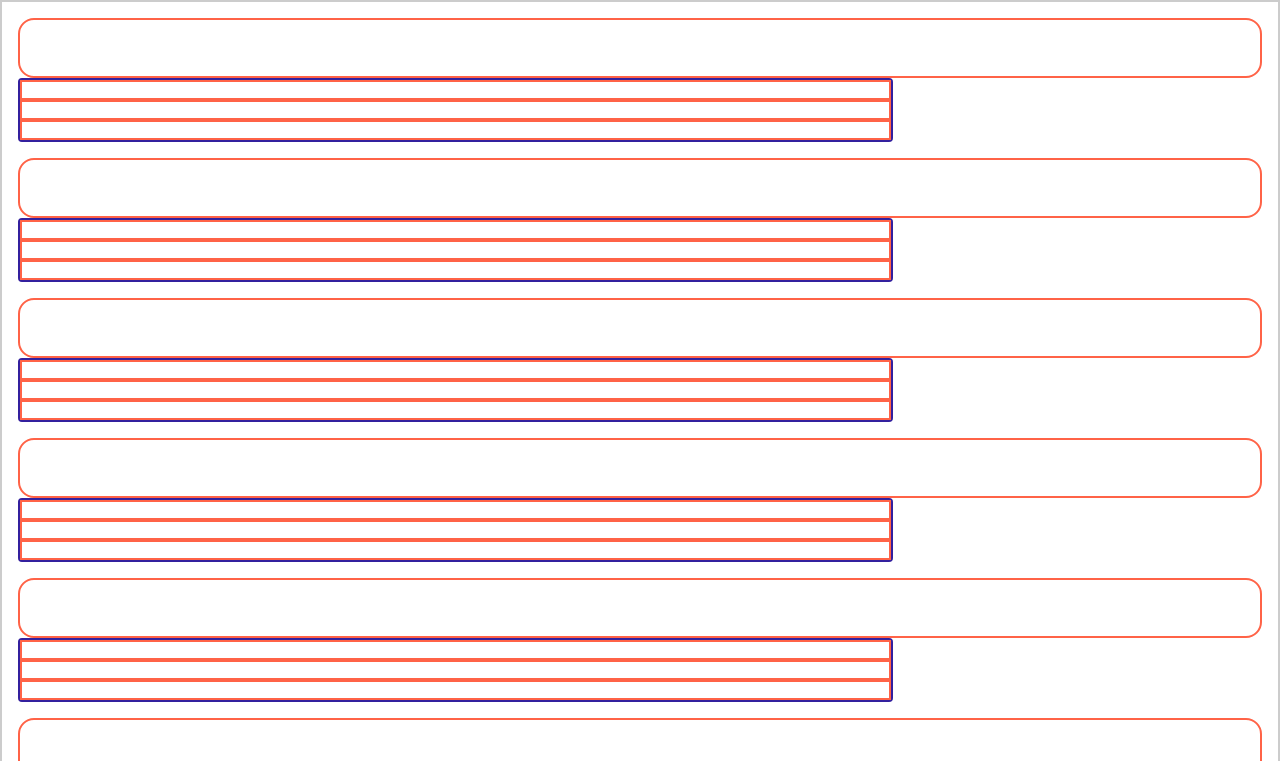
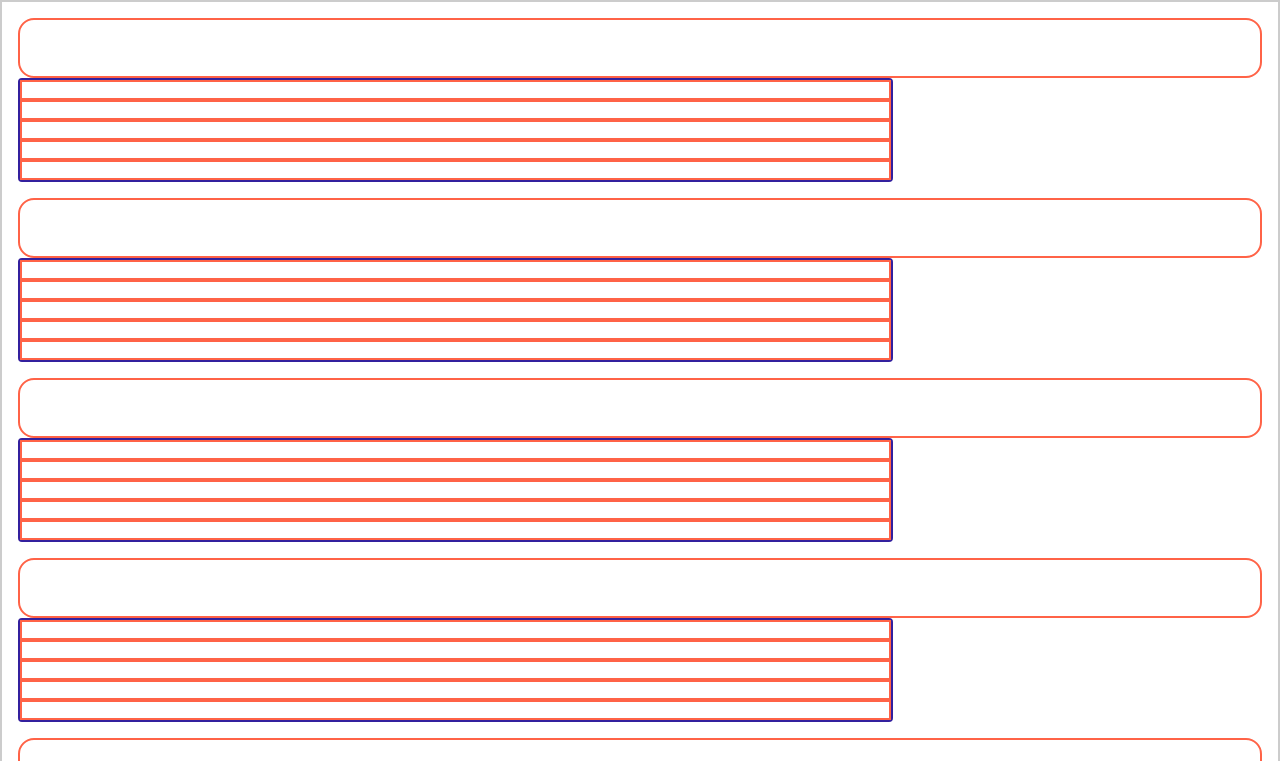
Before and after one commit to lucacristian23/Petrache-Poenaru-Student-Guide, a React (Create React App) app: page / in a window 1280 px wide. Shown: the top 761 px of the page. Built offline with nearby package versions, Linux system fonts and the light colour scheme.

Commit message:
Structurarea componentelor de inceput gata

```diff
--- a/src/Option.js
+++ b/src/Option.js
@@ -15,18 +15,6 @@ export default function Option({ optionObject }) {
   );
 }
 */
-export default function Option() {
-  const [display, setDisplay] = useState(false);
-  return (
-    <div>
-      <div className="option" onClick={(e) => setDisplay(!display)}></div>
-      <div
-        className={`sub-options-container ${display ? "hidden-element" : ""}`}
-      >
-        <SubOption />
-        <SubOption />
-        <SubOption />
-      </div>
-    </div>
-  );
+export default function Option({ display, setDisplay }) {
+  return <div className="option" onClick={(e) => setDisplay(!display)}></div>;
 }
--- a/src/OptionAndSubOptionContainer.js
+++ b/src/OptionAndSubOptionContainer.js
@@ -1,15 +1,17 @@
+import { useState } from "react";
+import Option from "./Option";
+import SubOptionContainer from "./SubOptionContainer";
+
 export default function OptionAndSubOptionContainer() {
   const [display, setDisplay] = useState(false);
   return (
     <div>
-      <div className="option" onClick={(e) => setDisplay(!display)}></div>
-      <div
-        className={`sub-options-container ${display ? "hidden-element" : ""}`}
-      >
-        <SubOption />
-        <SubOption />
-        <SubOption />
-      </div>
+      <Option display={display} setDisplay={setDisplay} />
+      <SubOptionContainer
+        display={display}
+        setDisplay={setDisplay}
+        className="sub-options-container"
+      />
     </div>
   );
 }
--- a/src/OptionList.js
+++ b/src/OptionList.js
@@ -1,5 +1,6 @@
 import Option from "./Option";
 import SubOption from "./SubOption";
+import OptionAndSubOptionContainer from "./OptionAndSubOptionContainer.js";
 import { optionData } from "./config.js";
 /*
 export default function OptionList() {
@@ -18,12 +19,12 @@ export default function OptionList() {
 export default function OptionList() {
   return (
     <div className="option-list">
-      <Option />
-      <Option />
-      <Option />
-      <Option />
-      <Option />
-      <Option />
+      <OptionAndSubOptionContainer />
+      <OptionAndSubOptionContainer />
+      <OptionAndSubOptionContainer />
+      <OptionAndSubOptionContainer />
+      <OptionAndSubOptionContainer />
+      <OptionAndSubOptionContainer />
     </div>
   );
 }
--- /dev/null
+++ b/src/SubOptionContainer.js
@@ -0,0 +1,13 @@
+import SubOption from "./SubOption";
+import "./index.css";
+export default function SubOptionContainer({ display, setDisplay }) {
+  return (
+    <div className={`sub-options-container ${display ? "hidden-element" : ""}`}>
+      <SubOption className="subOptions" />
+      <SubOption className="subOptions" />
+      <SubOption className="subOptions" />
+      <SubOption className="subOptions" />
+      <SubOption className="subOptions" />
+    </div>
+  );
+}
```
